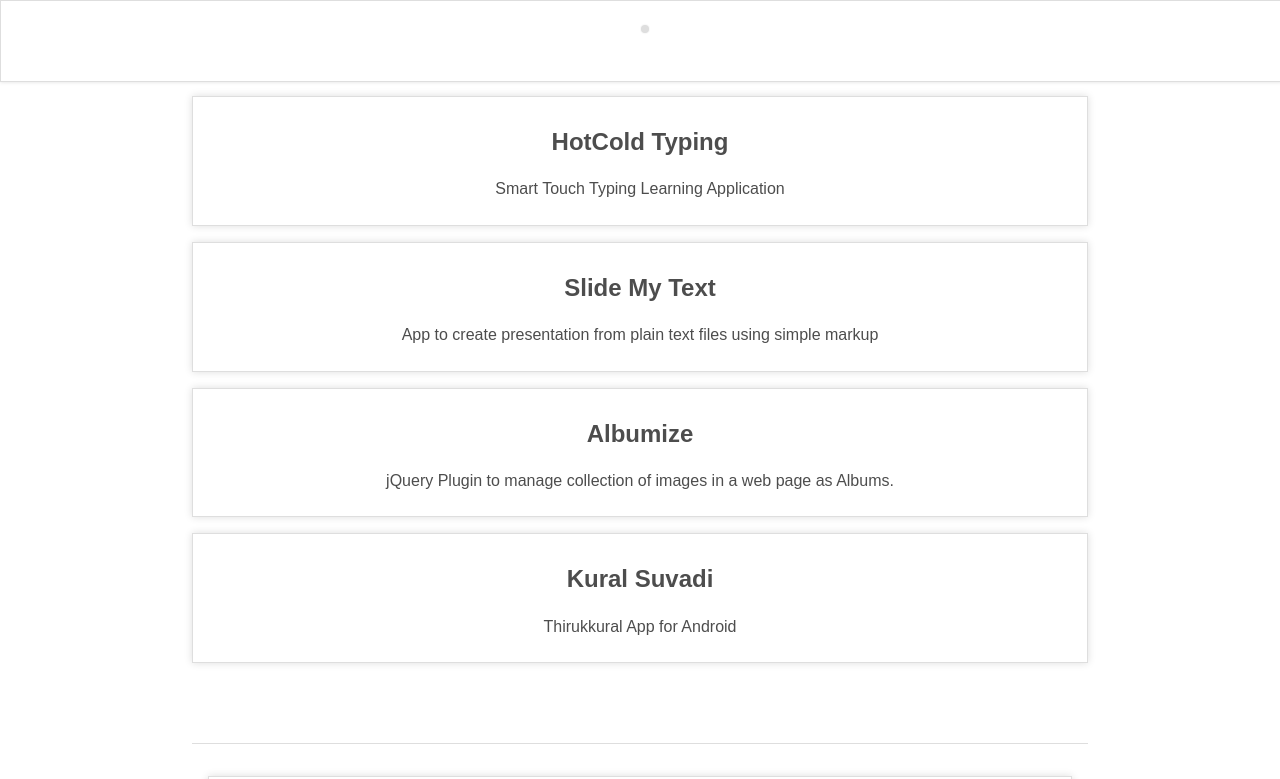
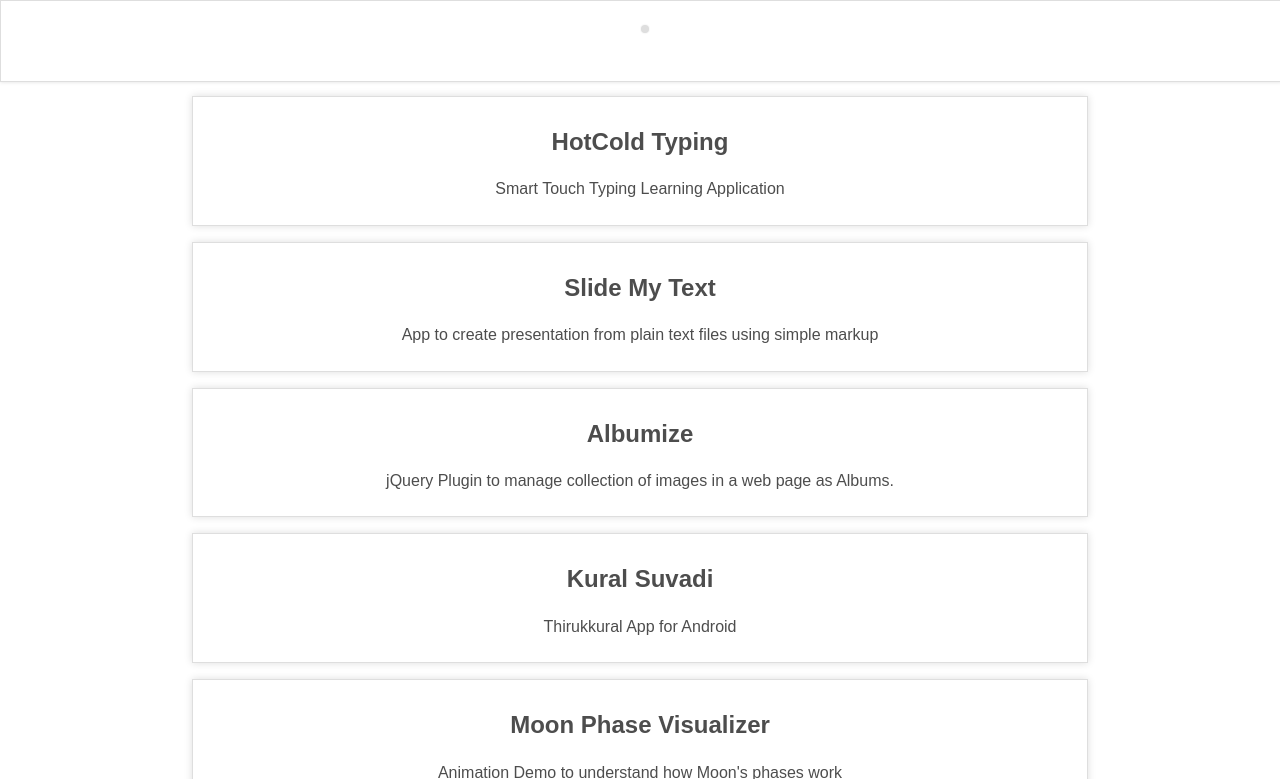
Before and after one commit to initdot/initdot.github.io, a plain HTML site: page index.html in a window 1280 px wide. Shown: the top 779 px of the page. Drawn offline with nearby package versions, Linux system fonts and the light colour scheme.

Commit message:
added Moon phase visualizer to list of works

```diff
--- a/index.html
+++ b/index.html
@@ -73,8 +73,14 @@
                 </a>
             </div>
 
-
-
+            <div class="works">
+                <a href="http://palerdot.github.io/moon-phase-visualizer/" target="_blank">
+                    <h2>Moon Phase Visualizer</h2>
+                    <p>
+                        Animation Demo to understand how Moon's phases work
+                    </p>
+                </a>
+            </div>
 
             <div class="footer">
 
```
